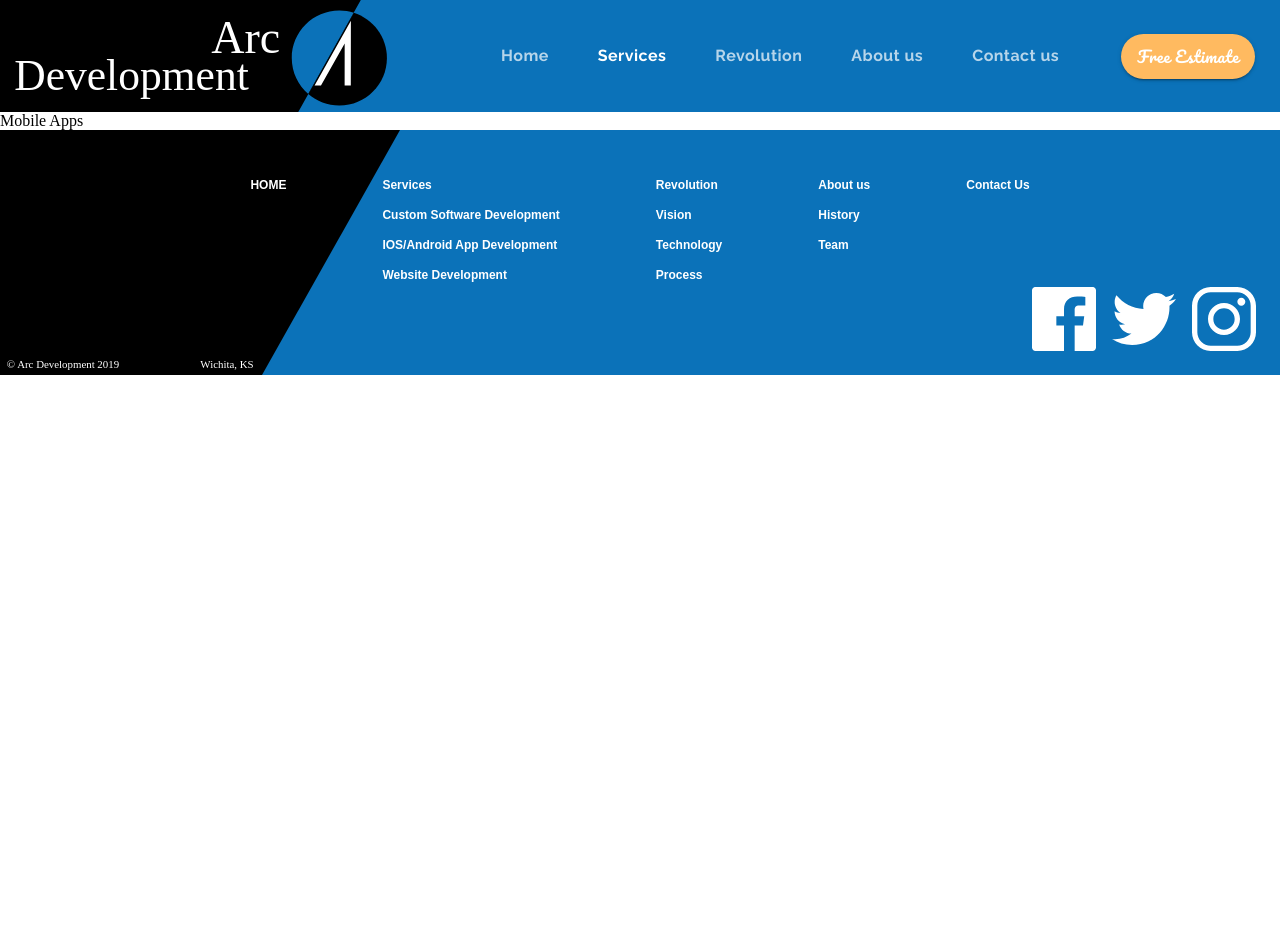
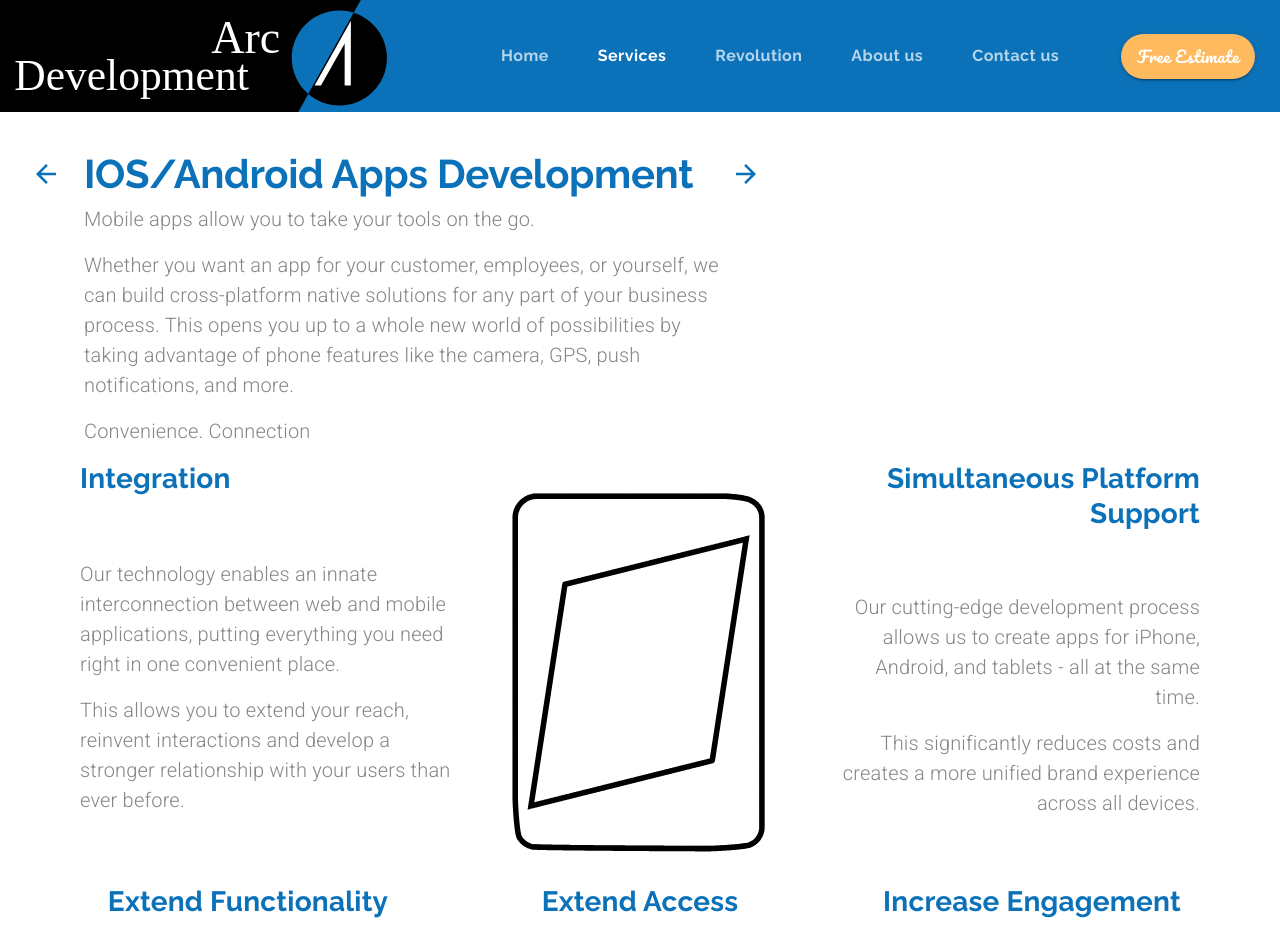
Before and after one commit to naymyolwin/arc-development, a React (Create React App) app: page /mobileapps in a window 1280 px wide. Shown: the top 927 px of the page. Before the commit the page ends 800 px from the top, so only its background shows below. Built offline with nearby package versions, Linux system fonts and the light colour scheme.

Commit message:
mobile app section ongoing

```diff
--- a/src/App.js
+++ b/src/App.js
@@ -8,6 +8,7 @@ import Footer from "./components/Footer";
 import LandingPage from "./pages/LandingPage";
 import Services from "./pages/Services";
 import CustomSoftware from "./components/CustomSoftware";
+import MobileApps from "./components/MobileApps";
 
 function App() {
   const [selectedIndex, setSelectedIndex] = useState(0);
@@ -54,7 +55,16 @@ function App() {
               />
             )}
           />
-          <Route path="/mobileapps" component={() => <div>Mobile Apps</div>} />
+          <Route
+            path="/mobileapps"
+            render={(props) => (
+              <MobileApps
+                {...props}
+                setValue={setValue}
+                setSelectedIndex={setSelectedIndex}
+              />
+            )}
+          />
           <Route path="/websites" component={() => <div>Websites</div>} />
           <Route path="/revolution" component={() => <div>Revolution</div>} />
           <Route path="/about" component={() => <div>About</div>} />
--- /dev/null
+++ b/src/components/MobileApps.js
@@ -0,0 +1,216 @@
+import React from "react";
+import Lottie from "react-lottie";
+import { Link } from "react-router-dom";
+import { makeStyles, useTheme } from "@material-ui/styles";
+import Grid from "@material-ui/core/Grid";
+import IconButton from "@material-ui/core/IconButton";
+import Typography from "@material-ui/core/Typography";
+import useMediaQuery from "@material-ui/core/useMediaQuery";
+import Hidden from "@material-ui/core/Hidden";
+
+import backArrow from "../assets/backArrow.svg";
+import forwardArrow from "../assets/forwardArrow.svg";
+import swiss from "../assets/swissKnife.svg";
+import access from "../assets/extendAccess.svg";
+import engagement from "../assets/increaseEngagement.svg";
+import integrationAnimation from "../animations/integrationAnimation/data.json";
+
+const useStyles = makeStyles((theme) => ({
+  heading: {
+    maxWidth: "40em",
+  },
+  arrowContainer: {
+    marginTop: "0.5em",
+  },
+  rowContainer: {
+    paddingLeft: "5em",
+    paddingRight: "5em",
+
+    [theme.breakpoints.down("sm")]: {
+      paddingLeft: "1.5em",
+      paddingRight: "1.5em",
+    },
+  },
+}));
+
+const MobileApps = (props) => {
+  const { setValue, setSelectedIndex } = props;
+  const classes = useStyles();
+  const theme = useTheme();
+  const matchesMD = useMediaQuery(theme.breakpoints.down("md"));
+  const matchesSM = useMediaQuery(theme.breakpoints.down("sm"));
+  const matchesXS = useMediaQuery(theme.breakpoints.down("xs"));
+
+  const defaultOptions = {
+    loop: true,
+    autoplay: true,
+    animationData: integrationAnimation,
+    rendererSettings: {
+      preserveAspectRatio: "xMidYMid slice",
+    },
+  };
+
+  return (
+    <Grid container direction="column">
+      <Grid
+        item
+        container
+        direction="row"
+        justify={matchesMD ? "center" : undefined}
+        className={classes.rowContainer}
+        style={{ marginTop: matchesXS ? "1em" : "2em" }}
+      >
+        <Hidden mdDown>
+          <Grid
+            item
+            className={classes.arrowContainer}
+            style={{ marginRight: "1em", marginLeft: "-3.5em" }}
+          >
+            <IconButton
+              style={{ backgroundColor: "transparent" }}
+              component={Link}
+              to="/customsoftware"
+              onClick={() => setSelectedIndex(1)}
+            >
+              <img src={backArrow} alt="back to custom software page" />
+            </IconButton>
+          </Grid>
+        </Hidden>
+        <Grid item container direction="column" className={classes.heading}>
+          <Grid item>
+            <Typography variant="h2" align={matchesMD ? "center" : undefined}>
+              IOS/Android Apps Development
+            </Typography>
+          </Grid>
+          <Grid item>
+            <Typography
+              variant="body1"
+              paragraph
+              align={matchesMD ? "center" : undefined}
+            >
+              Mobile apps allow you to take your tools on the go.
+            </Typography>
+            <Typography
+              variant="body1"
+              paragraph
+              align={matchesMD ? "center" : undefined}
+            >
+              Whether you want an app for your customer, employees, or yourself,
+              we can build cross-platform native solutions for any part of your
+              business process. This opens you up to a whole new world of
+              possibilities by taking advantage of phone features like the
+              camera, GPS, push notifications, and more.
+            </Typography>
+            <Typography
+              variant="body1"
+              paragraph
+              align={matchesMD ? "center" : undefined}
+            >
+              Convenience. Connection
+            </Typography>
+          </Grid>
+        </Grid>
+        <Hidden mdDown>
+          <Grid item className={classes.arrowContainer}>
+            <IconButton
+              style={{ backgroundColor: "transparent" }}
+              component={Link}
+              to="/websites"
+              onClick={() => setSelectedIndex(3)}
+            >
+              <img src={forwardArrow} alt="forward to website developemnt" />
+            </IconButton>
+          </Grid>
+        </Hidden>
+      </Grid>
+      <Grid
+        item
+        container
+        direction={matchesMD ? "column" : "row"}
+        className={classes.rowContainer}
+      >
+        <Grid item container direciton="column" md>
+          <Grid item>
+            <Typography variant="h4" gutterBottom>
+              Integration
+            </Typography>
+          </Grid>
+          <Grid item>
+            <Typography variant="body1" paragraph>
+              Our technology enables an innate interconnection between web and
+              mobile applications, putting everything you need right in one
+              convenient place.
+            </Typography>
+            <Typography variant="body1" paragraph>
+              This allows you to extend your reach, reinvent interactions and
+              develop a stronger relationship with your users than ever before.
+            </Typography>
+          </Grid>
+        </Grid>
+        <Grid item md>
+          <Lottie options={defaultOptions} style={{ maxWidth: "20em" }} />
+        </Grid>
+        <Grid item container direciton="column" md>
+          <Grid item>
+            <Typography variant="h4" gutterBottom align="right">
+              Simultaneous Platform Support
+            </Typography>
+          </Grid>
+          <Grid item>
+            <Typography variant="body1" paragraph align="right">
+              Our cutting-edge development process allows us to create apps for
+              iPhone, Android, and tablets - all at the same time.
+            </Typography>
+            <Typography variant="body1" paragraph align="right">
+              This significantly reduces costs and creates a more unified brand
+              experience across all devices.
+            </Typography>
+          </Grid>
+        </Grid>
+      </Grid>
+      <Grid
+        item
+        container
+        direction={matchesMD ? "column" : "row"}
+        className={classes.rowContainer}
+      >
+        <Grid item container direction="column" md alignItems="center">
+          <Grid item>
+            <Typography variant="h4" gutterBottom align="center">
+              Extend Functionality
+            </Typography>
+          </Grid>
+          <Grid item>
+            <img src={swiss} alt="swiss army knife" />
+          </Grid>
+        </Grid>
+        <Grid item container direction="column" md alignItems="center">
+          <Grid item>
+            <Typography variant="h4" gutterBottom align="center">
+              Extend Access
+            </Typography>
+          </Grid>
+          <Grid item>
+            <img
+              src={access}
+              alt="tear-one-off sign"
+              style={{ maxWidth: "28em" }}
+            />
+          </Grid>
+        </Grid>
+        <Grid item container direction="column" md alignItems="center">
+          <Grid item>
+            <Typography variant="h4" gutterBottom align="center">
+              Increase Engagement
+            </Typography>
+          </Grid>
+          <Grid item>
+            <img src={engagement} alt="app with notification" />
+          </Grid>
+        </Grid>
+      </Grid>
+    </Grid>
+  );
+};
+
+export default MobileApps;
```
